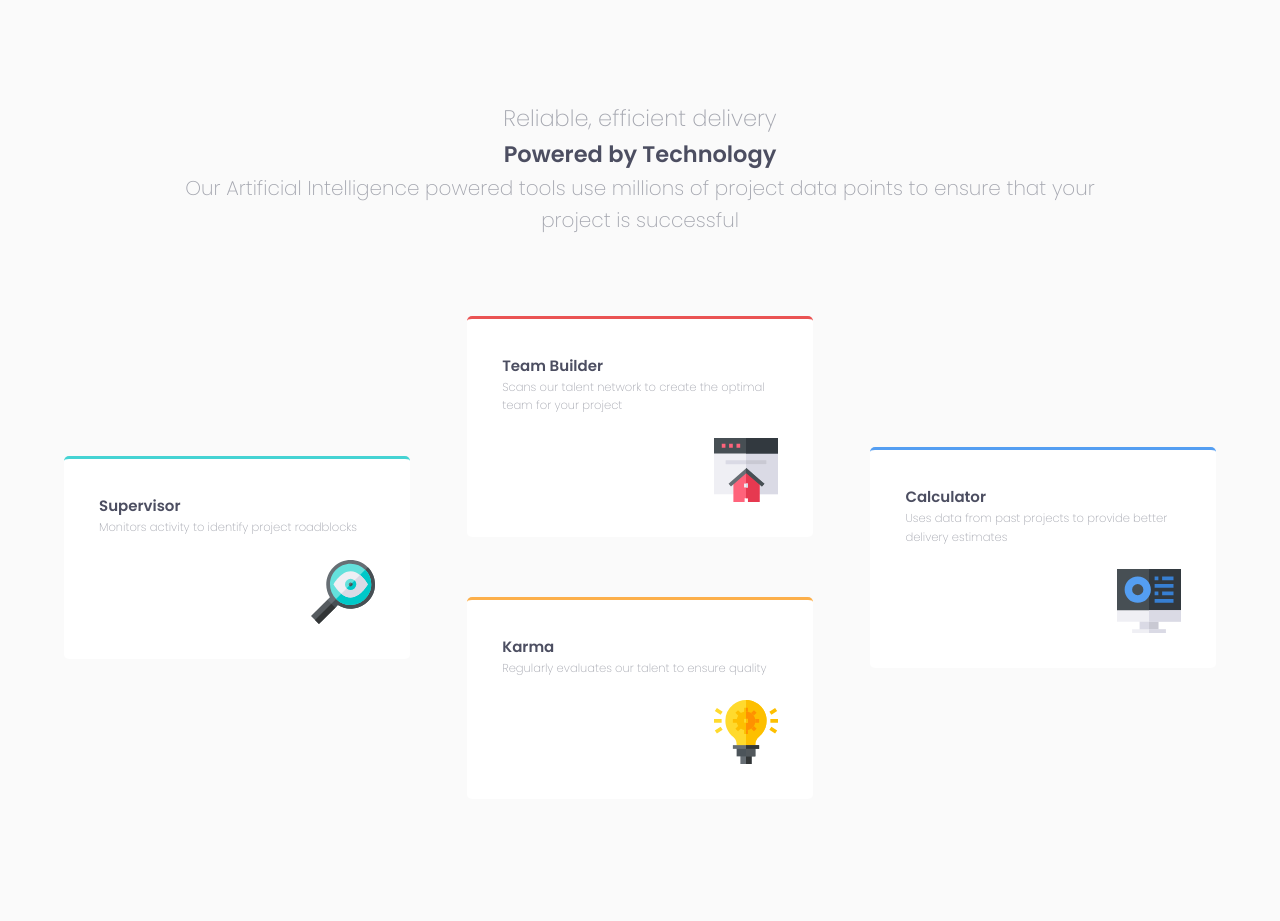
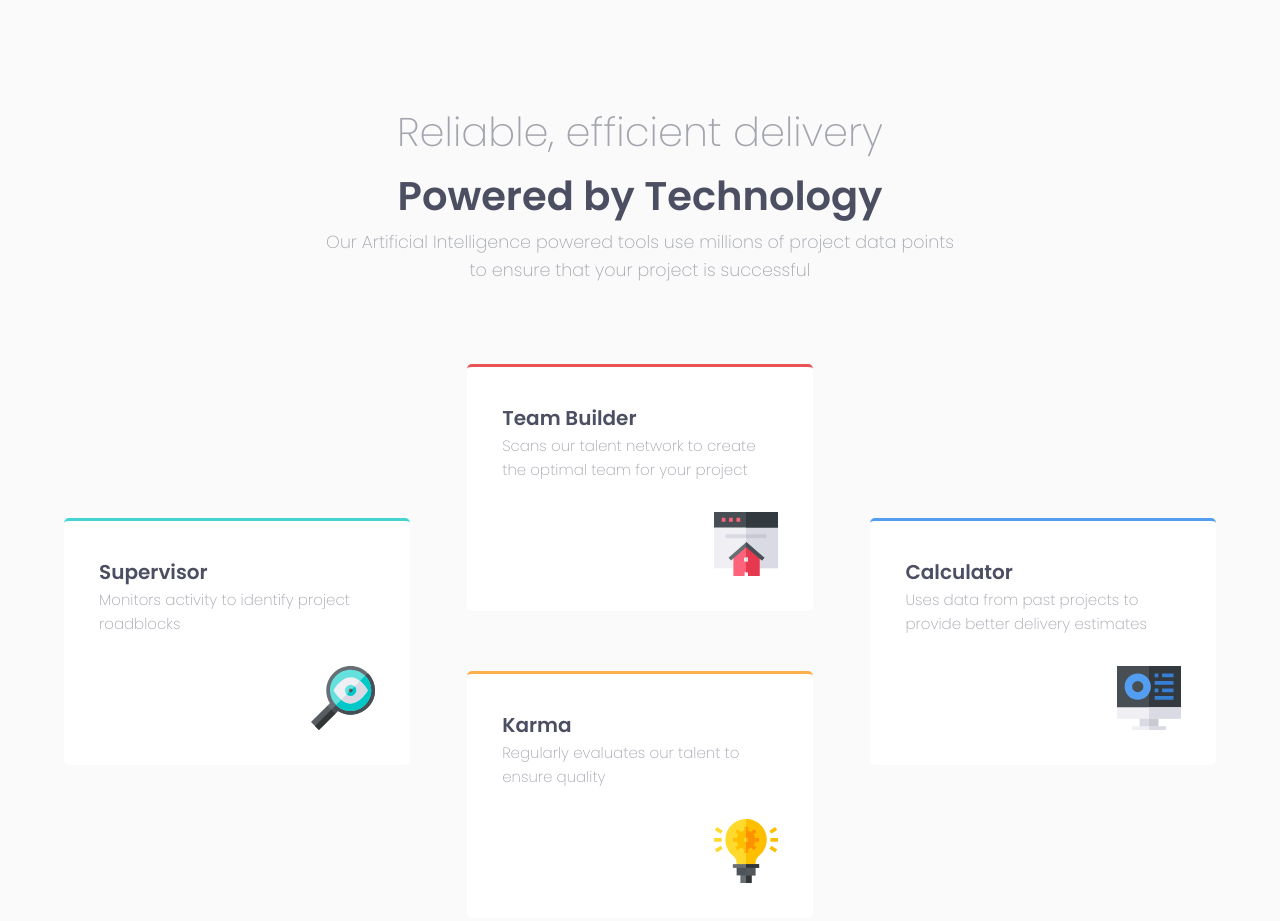
Before and after one commit to DorSarel/four-card-feature-challenge, a plain HTML site: page index.html in a window 1280 px wide. Shown: the top 921 px of the page. Drawn offline with Linux system fonts and the light colour scheme.

Commit message:
update 800px media query

```diff
--- a/style.css
+++ b/style.css
@@ -115,6 +115,18 @@ h3 {
     font-size: 2rem;
   }
 
+  h2 {
+    font-size: 4rem;
+  }
+
+  p {
+    font-size: 1.75rem;
+  }
+
+  .features__heading {
+    width: 70%;
+  }
+
   .row {
     width: 100%;
     max-width: 1200px;
@@ -126,4 +138,18 @@ h3 {
   .col {
     width: 30%;
   }
+
+  .feature__title {
+    font-size: 2rem;
+  }
+
+  .feature__description {
+    font-size: 1.5rem;
+  }
 }
+
+@media only screen and (min-width: 1100px) {
+  .features__heading {
+    width: 55%;
+  }
+}
```
